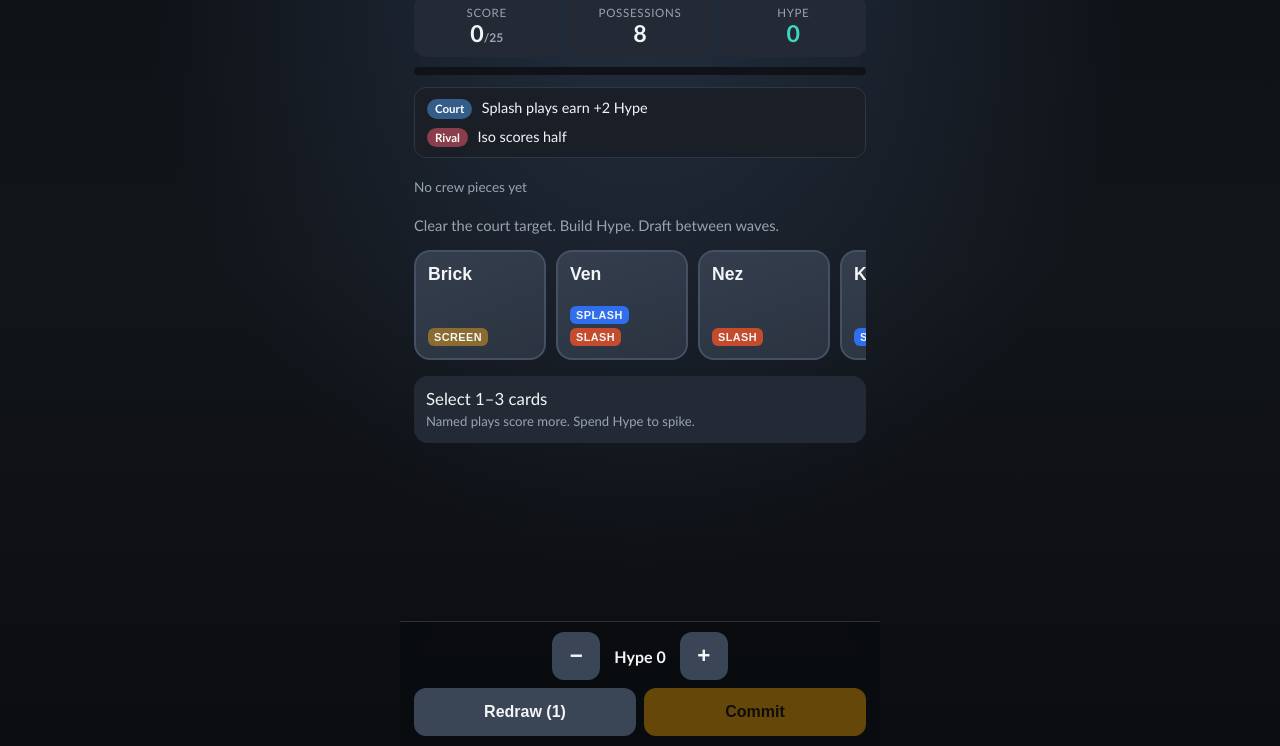
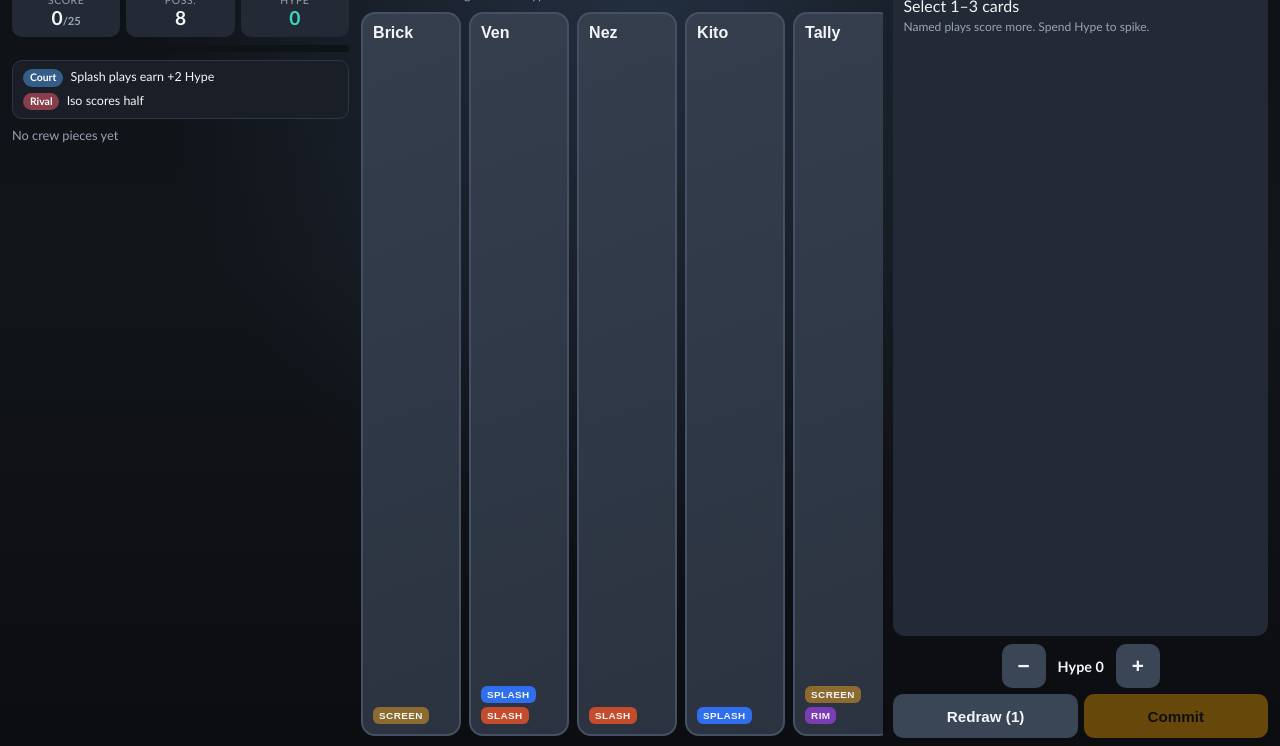
Before and after one commit to salilmalkan/streetball, a website built with Vite: page index.html in a window 1280 px wide. Shown: the part 54-800 px from the top of the page. Built offline with nearby package versions, Linux system fonts and the light colour scheme.

Commit message:
Switch play UI to landscape-first layout.
Co-authored-by: Cursor <cursoragent@cursor.com>

```diff
--- a/src/main.ts
+++ b/src/main.ts
@@ -37,8 +37,19 @@ function render(): void {
     state.crewIds.some((id) => getCrew(id).effect === 'ignoreTax') &&
     state.ignoreTaxAvailable
 
+  const rotateGate = `
+    <div class="rotate-gate" aria-live="polite">
+      <div>
+        <div class="rotate-icon" aria-hidden="true"></div>
+        <strong>Turn your phone</strong>
+        <span>Streetball plays in landscape.</span>
+      </div>
+    </div>
+  `
+
   if (state.phase === 'won' || state.phase === 'lost') {
     app.innerHTML = `
+      ${rotateGate}
       <div class="shell end-shell">
         <h1>${state.phase === 'won' ? 'Run Cleared' : 'Run Over'}</h1>
         <p class="lede">${escapeHtml(state.message)}</p>
@@ -53,11 +64,13 @@ function render(): void {
   if (state.phase === 'draft') {
     const crewFull = state.crewIds.length >= TUNING.maxCrew
     app.innerHTML = `
-      <div class="shell">
+      ${rotateGate}
+      <div class="shell draft-shell">
         <header class="top">
           <div class="brand">Streetball</div>
           <div class="wave-name">Draft</div>
         </header>
+        <div class="left-col" style="grid-column:1/-1">
           <p class="lede">${escapeHtml(state.message)}</p>
           ${
             crewFull
@@ -85,7 +98,10 @@ function render(): void {
               })
               .join('')}
           </div>
+        </div>
+        <div class="draft-actions">
           <button class="btn ghost" data-action="skip-draft">Skip</button>
+        </div>
       </div>
     `
     bind()
@@ -93,19 +109,21 @@ function render(): void {
   }
 
   app.innerHTML = `
+    ${rotateGate}
     <div class="shell ${state.flashScore !== null ? 'flash' : ''}">
       <header class="top">
         <div class="brand">Streetball</div>
         <div class="wave-name">${escapeHtml(wave.name)} · W${state.waveIndex + 1}/3</div>
       </header>
 
+      <aside class="left-col">
         <section class="status">
           <div class="stat">
             <span class="label">Score</span>
             <span class="value ${state.flashScore !== null ? 'bump' : ''}">${state.score}<small>/${wave.target}</small></span>
           </div>
           <div class="stat">
-          <span class="label">Possessions</span>
+            <span class="label">Poss.</span>
             <span class="value">${state.possessionsLeft}</span>
           </div>
           <div class="stat">
@@ -113,19 +131,17 @@ function render(): void {
             <span class="value hype">${state.hype}</span>
           </div>
         </section>
-
         <div class="meter"><div class="meter-fill" style="width:${Math.min(100, (state.score / wave.target) * 100)}%"></div></div>
-
         <section class="rules">
           <div><span class="pill">Court</span> ${escapeHtml(wave.court)}</div>
           <div><span class="pill rival">Rival</span> ${escapeHtml(wave.rival)}</div>
         </section>
+        <div class="crew-row">${renderCrew(false)}</div>
+      </aside>
 
-      <div class="crew-row">${renderCrew(false)}</div>
-
+      <section class="center-col">
         <p class="message">${escapeHtml(state.message)}</p>
-
-      <section class="hand" aria-label="Hand">
+        <div class="hand" aria-label="Hand">
           ${state.hand
             .map((card) => {
               const def = getPlayer(card.defId)
@@ -136,8 +152,10 @@ function render(): void {
               </button>`
             })
             .join('')}
+        </div>
       </section>
 
+      <aside class="right-col">
         <section class="preview">
           ${
             preview
@@ -148,7 +166,6 @@ function render(): void {
                  <div class="preview-sub">Named plays score more. Spend Hype to spike.</div>`
           }
         </section>
-
         <div class="action-bar">
           <div class="hype-spend">
             <button class="btn icon" data-action="hype-dec" aria-label="Less hype">−</button>
@@ -163,6 +180,7 @@ function render(): void {
           <button class="btn" data-action="redraw" ${state.redrawsLeft ? '' : 'disabled'}>Redraw (${state.redrawsLeft})</button>
           <button class="btn primary" data-action="commit" ${preview ? '' : 'disabled'}>Commit</button>
         </div>
+      </aside>
     </div>
   `
 
@@ -272,3 +290,6 @@ function bind(): void {
 }
 
 render()
+window.addEventListener('orientationchange', () => {
+  window.setTimeout(render, 50)
+})
--- a/src/style.css
+++ b/src/style.css
@@ -7,11 +7,12 @@
   --muted: #9aa3b2;
   --accent: #f0a202;
   --accent-2: #3dd6c3;
-  --danger: #ff6b6b;
   --card: #2b3340;
   --selected: #f0a202;
   --safe-top: env(safe-area-inset-top, 0px);
+  --safe-right: env(safe-area-inset-right, 0px);
   --safe-bottom: env(safe-area-inset-bottom, 0px);
+  --safe-left: env(safe-area-inset-left, 0px);
   font-family: "Trebuchet MS", "Segoe UI", sans-serif;
 }
 
@@ -23,7 +24,8 @@
 html,
 body {
   margin: 0;
-  min-height: 100%;
+  height: 100%;
+  overflow: hidden;
   background:
     radial-gradient(ellipse at top, #243041 0%, transparent 55%),
     linear-gradient(180deg, #0e1116 0%, var(--bg) 40%, #0b0d11 100%);
@@ -35,70 +37,145 @@ body {
 }
 
 #app {
-  min-height: 100dvh;
+  height: 100dvh;
+  width: 100%;
+}
+
+/* Portrait: ask to rotate */
+.rotate-gate {
+  display: none;
+  position: fixed;
+  inset: 0;
+  z-index: 100;
+  place-items: center;
+  padding: 24px;
+  text-align: center;
+  background: #0e1116;
+}
+
+.rotate-gate strong {
+  display: block;
+  font-size: 1.4rem;
+  margin-bottom: 8px;
+}
+
+.rotate-gate span {
+  color: var(--muted);
+}
+
+.rotate-icon {
+  width: 64px;
+  height: 64px;
+  margin: 0 auto 16px;
+  border: 3px solid var(--accent);
+  border-radius: 12px;
+  position: relative;
+}
+
+.rotate-icon::after {
+  content: "↻";
+  position: absolute;
+  inset: 0;
+  display: grid;
+  place-items: center;
+  font-size: 1.8rem;
+  color: var(--accent);
+}
+
+@media (orientation: portrait) and (max-width: 900px) {
+  .rotate-gate {
+    display: grid;
+  }
+  .shell {
+    visibility: hidden;
+  }
 }
 
 .shell {
-  max-width: 480px;
-  margin: 0 auto;
-  padding: calc(12px + var(--safe-top)) 14px calc(118px + var(--safe-bottom));
+  height: 100dvh;
+  width: 100%;
+  max-width: none;
+  margin: 0;
+  padding:
+    calc(8px + var(--safe-top))
+    calc(12px + var(--safe-right))
+    calc(8px + var(--safe-bottom))
+    calc(12px + var(--safe-left));
+  display: grid;
+  grid-template-columns: minmax(180px, 0.9fr) minmax(0, 1.4fr) minmax(200px, 1fr);
+  grid-template-rows: auto minmax(0, 1fr);
+  gap: 10px;
+}
+
+.shell.draft-shell,
+.shell.end-shell {
+  grid-template-columns: 1fr;
+  grid-template-rows: auto minmax(0, 1fr) auto;
+  align-content: stretch;
 }
 
 .end-shell {
-  padding-bottom: calc(24px + var(--safe-bottom));
-  display: grid;
-  gap: 16px;
-  align-content: center;
-  min-height: 100dvh;
+  place-content: center;
+  text-align: center;
+  gap: 14px;
 }
 
 .top {
+  grid-column: 1 / -1;
   display: flex;
   justify-content: space-between;
   align-items: baseline;
   gap: 12px;
-  margin-bottom: 12px;
 }
 
 .brand {
-  font-size: 1.35rem;
+  font-size: 1.15rem;
   font-weight: 800;
   letter-spacing: 0.02em;
 }
 
 .wave-name {
   color: var(--muted);
-  font-size: 0.92rem;
+  font-size: 0.88rem;
+}
+
+.left-col,
+.center-col,
+.right-col {
+  min-height: 0;
+  display: flex;
+  flex-direction: column;
+  gap: 8px;
 }
 
 .status {
   display: grid;
   grid-template-columns: repeat(3, 1fr);
-  gap: 8px;
+  gap: 6px;
 }
 
 .stat {
   background: var(--panel);
-  border-radius: 12px;
-  padding: 10px 8px;
+  border-radius: 10px;
+  padding: 8px 6px;
   text-align: center;
 }
 
 .stat .label {
   display: block;
   color: var(--muted);
-  font-size: 0.72rem;
+  font-size: 0.65rem;
   text-transform: uppercase;
   letter-spacing: 0.06em;
 }
 
 .stat .value {
-  font-size: 1.45rem;
+  font-size: 1.2rem;
   font-weight: 800;
 }
 
 .stat .value small {
-  font-size: 0.75rem;
+  font-size: 0.7rem;
   color: var(--muted);
   font-weight: 600;
 }
@@ -122,11 +199,11 @@ body {
 }
 
 .meter {
-  margin-top: 10px;
-  height: 8px;
+  height: 7px;
   background: #0f1318;
   border-radius: 999px;
   overflow: hidden;
+  flex: 0 0 auto;
 }
 
 .meter-fill {
@@ -136,15 +213,15 @@ body {
 }
 
 .rules {
-  margin-top: 12px;
   background: var(--bg-2);
   border: 1px solid #2e3746;
-  border-radius: 12px;
-  padding: 10px 12px;
+  border-radius: 10px;
+  padding: 8px 10px;
   display: grid;
-  gap: 8px;
-  font-size: 0.9rem;
-  line-height: 1.35;
+  gap: 6px;
+  font-size: 0.78rem;
+  line-height: 1.3;
+  overflow: auto;
 }
 
 .pill {
@@ -152,10 +229,10 @@ body {
   background: #355d8a;
   color: white;
   border-radius: 999px;
-  padding: 2px 8px;
-  font-size: 0.72rem;
+  padding: 2px 7px;
+  font-size: 0.65rem;
   font-weight: 700;
-  margin-right: 6px;
+  margin-right: 4px;
 }
 
 .pill.rival {
@@ -165,9 +242,7 @@ body {
 .crew-row {
   display: flex;
   flex-wrap: wrap;
-  gap: 8px;
-  margin-top: 12px;
-  min-height: 34px;
+  gap: 6px;
   align-items: center;
 }
 
@@ -176,8 +251,8 @@ body {
   color: #ffd789;
   border: 1px solid #6b5428;
   border-radius: 999px;
-  padding: 8px 12px;
-  font-size: 0.85rem;
+  padding: 6px 10px;
+  font-size: 0.75rem;
   font-weight: 700;
 }
 
@@ -192,50 +267,56 @@ button.crew-chip {
 
 .muted {
   color: var(--muted);
-  font-size: 0.85rem;
+  font-size: 0.8rem;
 }
 
 .message,
 .lede,
 .hint {
   color: var(--muted);
-  font-size: 0.92rem;
-  margin: 12px 0;
+  font-size: 0.82rem;
+  margin: 0;
+}
+
+.center-col .message {
+  min-height: 1.2em;
 }
 
 .hand {
+  flex: 1;
   display: flex;
-  gap: 10px;
+  gap: 8px;
+  align-items: stretch;
   overflow-x: auto;
-  padding: 4px 2px 8px;
-  scroll-snap-type: x mandatory;
+  overflow-y: hidden;
+  padding: 2px;
   -webkit-overflow-scrolling: touch;
 }
 
 .card {
-  flex: 0 0 132px;
-  scroll-snap-align: start;
-  min-height: 110px;
+  flex: 1 1 0;
+  min-width: 100px;
+  max-width: 150px;
   background: linear-gradient(160deg, #343e4d, var(--card));
   border: 2px solid #455064;
-  border-radius: 16px;
-  padding: 12px;
+  border-radius: 14px;
+  padding: 10px;
   color: var(--text);
   text-align: left;
   display: flex;
   flex-direction: column;
   justify-content: space-between;
-  gap: 10px;
+  gap: 8px;
 }
 
 .card.selected {
   border-color: var(--selected);
   box-shadow: 0 0 0 2px rgba(240, 162, 2, 0.35);
-  transform: translateY(-4px);
+  transform: translateY(-3px);
 }
 
 .card-name {
-  font-size: 1.1rem;
+  font-size: 1rem;
   font-weight: 800;
 }
 
@@ -246,7 +327,7 @@ button.crew-chip {
 }
 
 .tag {
-  font-size: 0.68rem;
+  font-size: 0.62rem;
   font-weight: 800;
   text-transform: uppercase;
   letter-spacing: 0.04em;
@@ -261,38 +342,35 @@ button.crew-chip {
 .tag-rim { background: #7a3db3; }
 
 .preview {
-  margin-top: 8px;
   background: var(--panel);
-  border-radius: 14px;
-  padding: 12px;
+  border-radius: 12px;
+  padding: 10px;
+  flex: 1;
+  overflow: auto;
 }
 
 .preview-title {
-  font-size: 1.05rem;
+  font-size: 1rem;
 }
 
 .preview-sub,
 .preview-notes {
   color: var(--muted);
-  font-size: 0.82rem;
+  font-size: 0.75rem;
   margin-top: 4px;
-  line-height: 1.35;
+  line-height: 1.3;
 }
 
 .action-bar {
-  position: fixed;
-  left: 0;
-  right: 0;
-  bottom: 0;
-  max-width: 480px;
-  margin: 0 auto;
+  position: static;
+  max-width: none;
   display: grid;
   grid-template-columns: 1fr 1fr;
-  gap: 8px;
-  padding: 10px 14px calc(10px + var(--safe-bottom));
-  background: rgba(10, 12, 16, 0.92);
-  backdrop-filter: blur(10px);
-  border-top: 1px solid #2a3340;
+  gap: 6px;
+  padding: 0;
+  background: transparent;
+  border: 0;
+  backdrop-filter: none;
 }
 
 .hype-spend {
@@ -300,8 +378,9 @@ button.crew-chip {
   display: flex;
   align-items: center;
   justify-content: center;
-  gap: 14px;
+  gap: 12px;
   font-weight: 700;
+  font-size: 0.9rem;
 }
 
 .bypass {
@@ -310,19 +389,19 @@ button.crew-chip {
   align-items: center;
   justify-content: center;
   gap: 8px;
-  font-size: 0.9rem;
+  font-size: 0.85rem;
   color: var(--accent-2);
 }
 
 .btn {
-  min-height: 48px;
+  min-height: 44px;
   border: 0;
-  border-radius: 12px;
+  border-radius: 10px;
   background: #3a4556;
   color: var(--text);
-  font-size: 1rem;
+  font-size: 0.95rem;
   font-weight: 750;
-  padding: 0 14px;
+  padding: 0 12px;
 }
 
 .btn:disabled {
@@ -335,38 +414,43 @@ button.crew-chip {
 }
 
 .btn.ghost {
-  width: 100%;
-  margin-top: 12px;
+  width: auto;
+  margin: 0;
+  justify-self: start;
   background: transparent;
   border: 1px solid #3a4556;
 }
 
 .btn.icon {
-  width: 48px;
+  width: 44px;
   padding: 0;
-  font-size: 1.4rem;
+  font-size: 1.3rem;
 }
 
 .draft-list {
   display: grid;
+  grid-template-columns: repeat(3, minmax(0, 1fr));
   gap: 10px;
+  min-height: 0;
+  overflow: auto;
 }
 
 .draft-card {
   text-align: left;
   background: var(--panel);
   border: 1px solid #3a4556;
-  border-radius: 14px;
-  padding: 14px;
+  border-radius: 12px;
+  padding: 12px;
   color: var(--text);
   display: grid;
   gap: 6px;
-  min-height: 88px;
+  min-height: 96px;
+  align-content: start;
 }
 
 .draft-kind {
   color: var(--accent);
-  font-size: 0.75rem;
+  font-size: 0.7rem;
   font-weight: 800;
   text-transform: uppercase;
   letter-spacing: 0.06em;
@@ -374,16 +458,22 @@ button.crew-chip {
 
 .draft-text {
   color: var(--muted);
-  font-size: 0.9rem;
+  font-size: 0.82rem;
 }
 
 .big-stat {
-  font-size: 2.4rem;
+  font-size: 2.2rem;
   font-weight: 900;
   margin: 0;
 }
 
 h1 {
   margin: 0;
-  font-size: 2rem;
+  font-size: 1.8rem;
 }
+
+.draft-actions {
+  display: flex;
+  gap: 10px;
+  align-items: center;
+}
```
Also changed, not shown: index.html (+2 -0 lines). Lines whose indentation alone changed are shown as unchanged.
